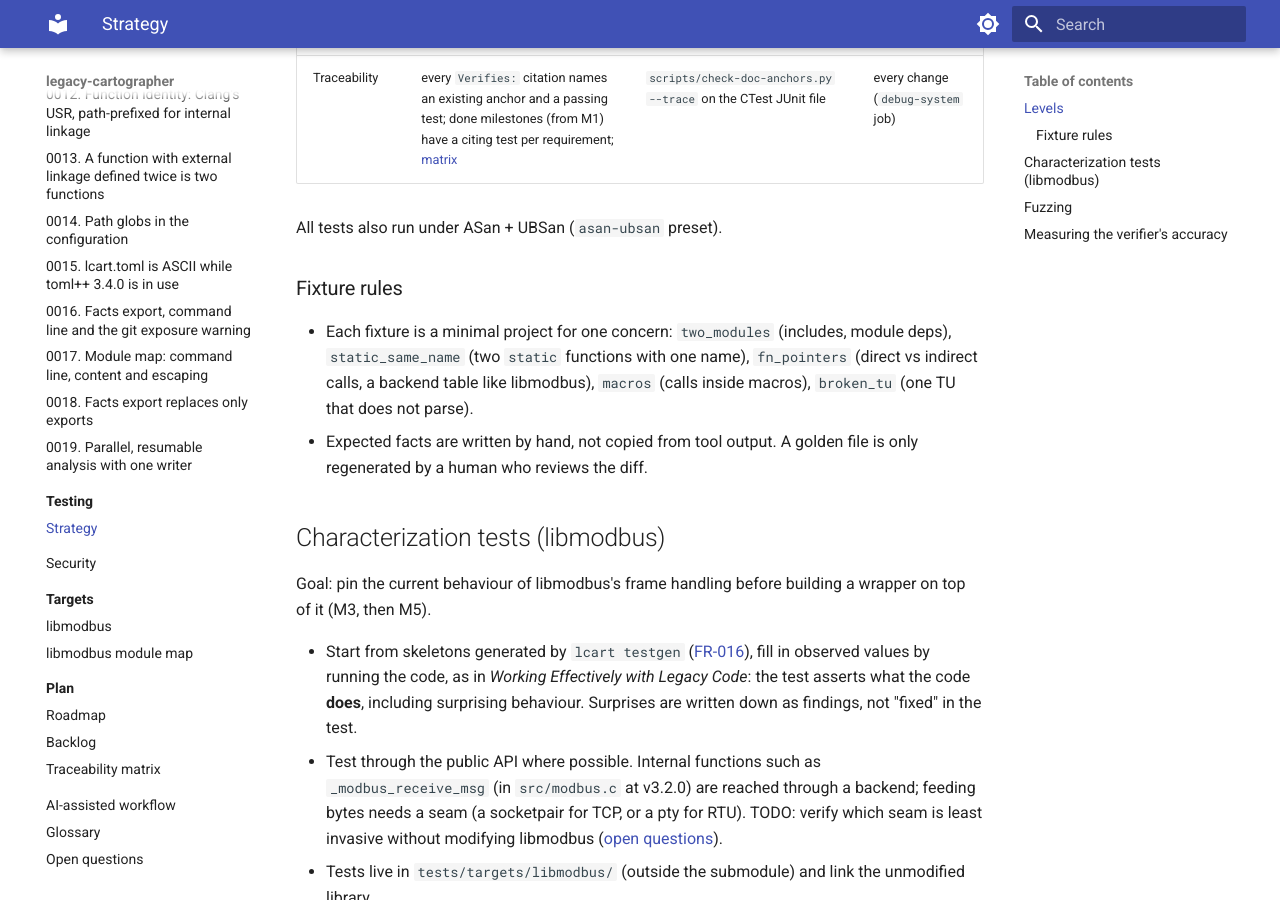
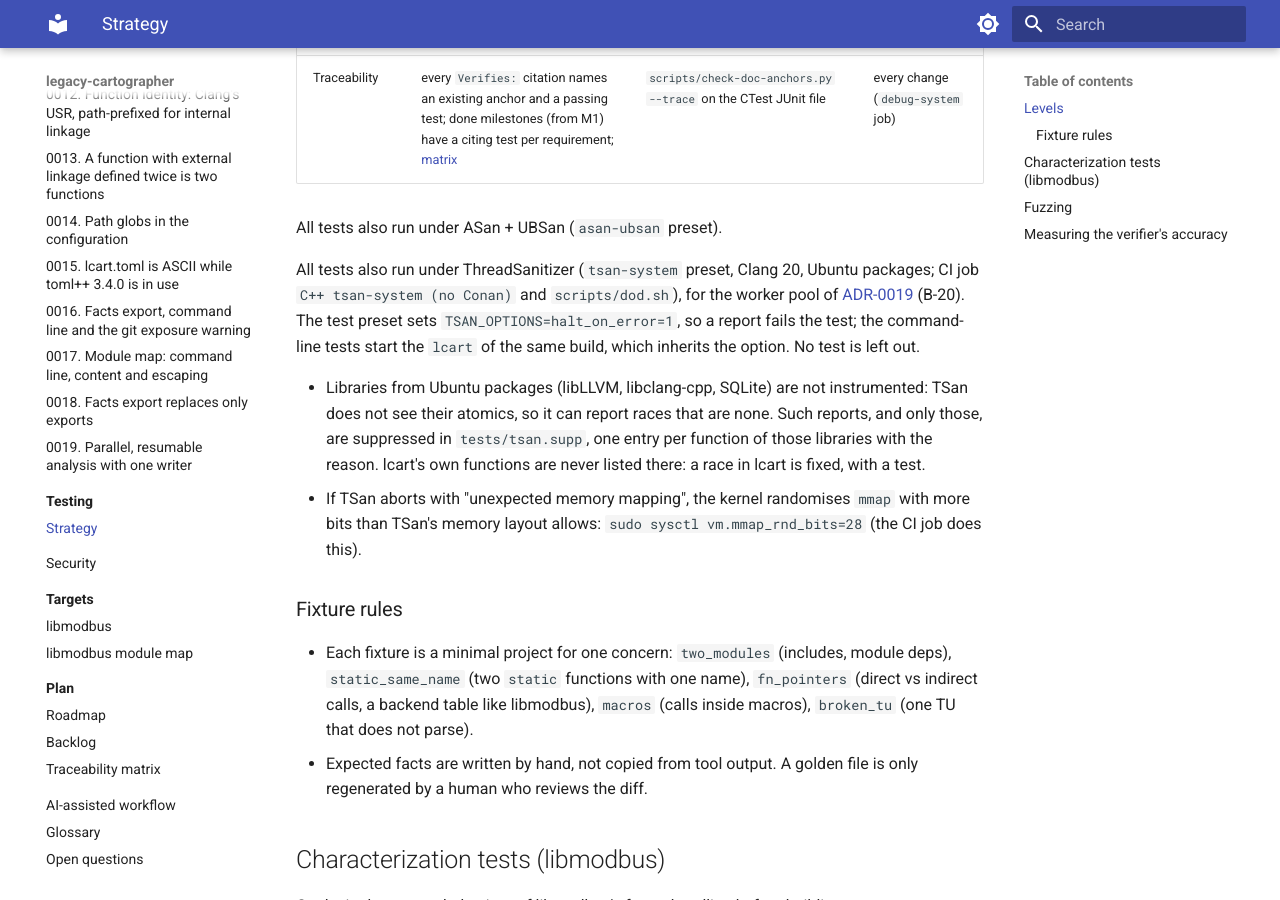
Before and after one commit to Tomek52/legacy-cartographer, an MkDocs documentation site: the page built from docs/testing/strategy.md, in a window 1280 px wide and 900 px high, scrolled down 1151 px. Built offline with MkDocs 1.6.1 and Material for MkDocs 9.7.7, drawn with Linux system fonts in a browser that asks for light colours.

Commit message:
build(cmake): add tsan-system preset and CI job
The worker pool of ADR-0019 (threads, condition variables, dispatch
window) had never run under ThreadSanitizer. The new preset builds with
Clang 20 and -fsanitize=thread from Ubuntu packages; its test preset sets
TSAN_OPTIONS=halt_on_error=1, so a report fails the test, and the
command-line tests start the lcart of the same build. The whole suite
runs; no test is left out.

TSan found no race in lcart. The one report, in
llvm::TrackingStatistic::RegisterStatistic, comes from a ManagedStatic
lock published through an atomic inside the uninstrumented libLLVM; it
is the only entry of tests/tsan.supp. CI runs the preset in the
cpp-system matrix after setting vm.mmap_rnd_bits=28; scripts/dod.sh runs
it by default. The TSan open question is closed.

Backlog: B-20

Co-Authored-By: Claude Opus 5.5 <noreply@anthropic.com>
Claude-Session: https://claude.ai/code/session_01Sn6UD6WxmmXBAgKToBQUdD

```diff
--- a/docs/testing/strategy.md
+++ b/docs/testing/strategy.md
@@ -21,6 +21,24 @@ and cite the requirement they verify
 | Traceability | every `Verifies:` citation names an existing anchor and a passing test; done milestones (from M1) have a citing test per requirement; [matrix](../plan/traceability.md) | `scripts/check-doc-anchors.py --trace` on the CTest JUnit file | every change (`debug-system` job) |
 
 All tests also run under ASan + UBSan (`asan-ubsan` preset).
+
+All tests also run under ThreadSanitizer (`tsan-system` preset, Clang 20,
+Ubuntu packages; CI job `C++ tsan-system (no Conan)` and `scripts/dod.sh`),
+for the worker pool of
+[ADR-0019](../adr/0019-parallel-resumable-analysis.md#adr0019-one-writer-in-tu-order-v1)
+(B-20). The test preset sets `TSAN_OPTIONS=halt_on_error=1`, so a report
+fails the test; the command-line tests start the `lcart` of the same build,
+which inherits the option. No test is left out.
+
+- Libraries from Ubuntu packages (libLLVM, libclang-cpp, SQLite) are not
+  instrumented: TSan does not see their atomics, so it can report races
+  that are none. Such reports, and only those, are suppressed in
+  `tests/tsan.supp`, one entry per function of those libraries with the
+  reason. lcart's own functions are never listed there: a race in lcart
+  is fixed, with a test.
+- If TSan aborts with "unexpected memory mapping", the kernel randomises
+  `mmap` with more bits than TSan's memory layout allows:
+  `sudo sysctl vm.mmap_rnd_bits=28` (the CI job does this).
 
 ### <a id="testing-fixture-rules-v1"></a>Fixture rules
 
```
Also changed, not shown: .claude/skills/steward/SKILL.md (+1 -1 lines), CMakePresets.json (+46 -0 lines), CONTRIBUTING.md (+4 -4 lines), README.md (+3 -2 lines), docs/ai-workflow.md (+2 -2 lines), docs/open-questions.md (+0 -1 lines), docs/plan/backlog.md (+16 -1 lines), 3 other files.
